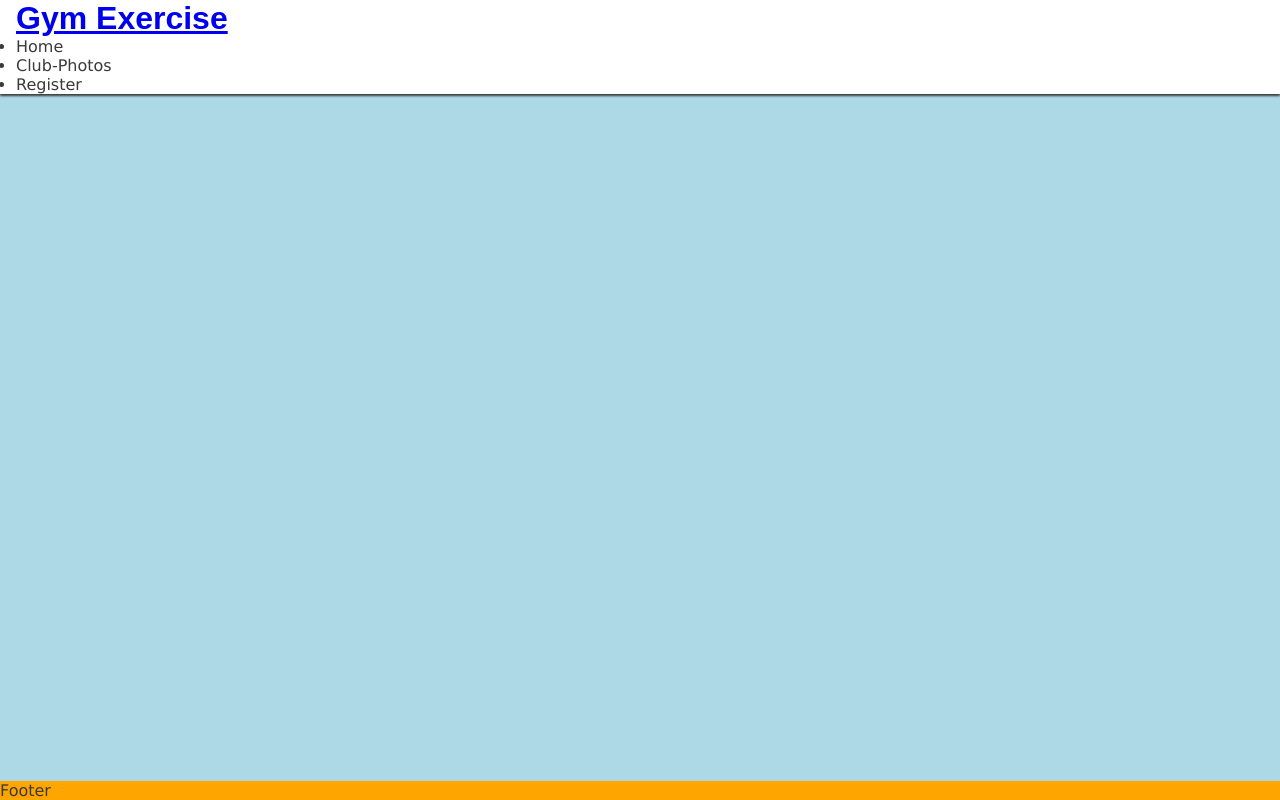
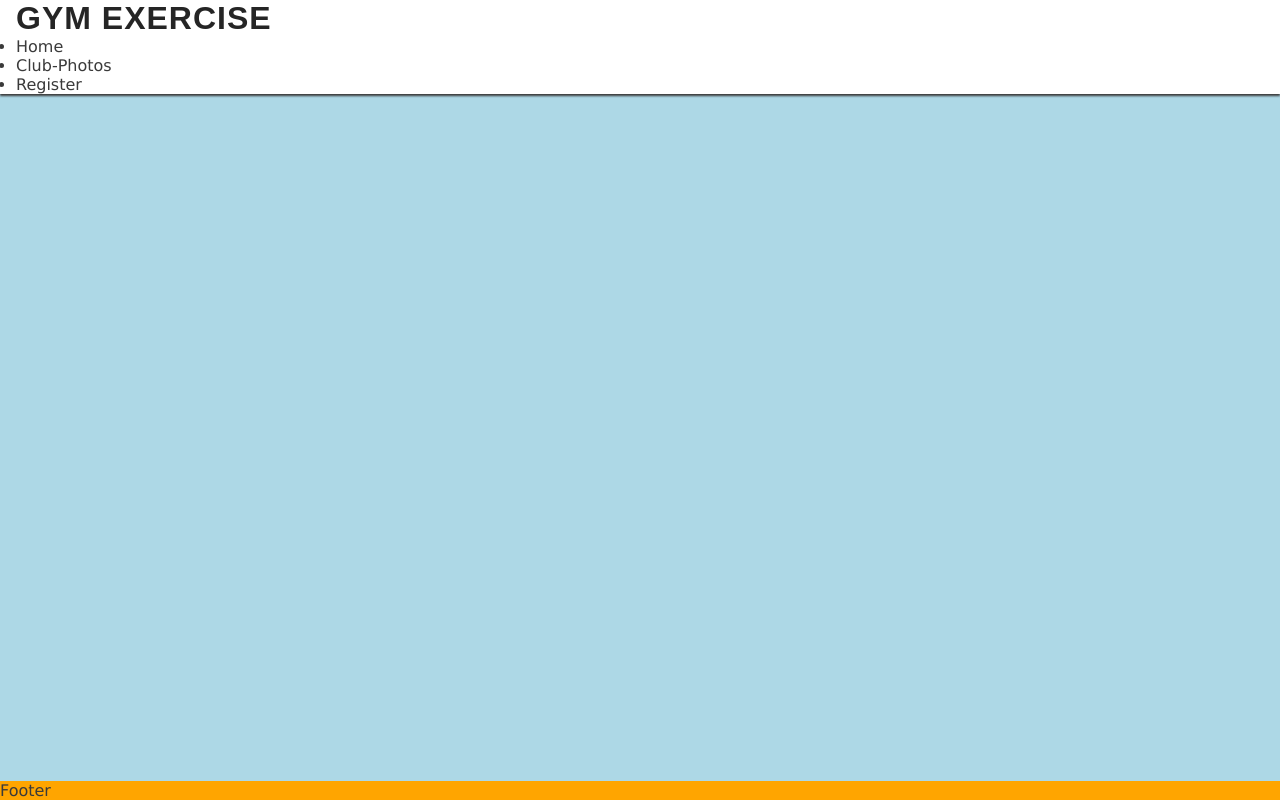
Before and after one commit to chijioke100/gym, a plain HTML site: page index.html in a window 1280 px wide. Drawn offline with Linux system fonts and the light colour scheme.

Commit message:
add letter spacing to the logo

```diff
--- a/assets/css/style.css
+++ b/assets/css/style.css
@@ -24,8 +24,16 @@ header {
     box-shadow: 0 2px 2px #3a3a3a;
 }
 
+header a {
+    text-decoration: none;
+    color: inherit;
+}
+
 h1 {
     font-family: sans-serif, Georgia, serif;
+    text-transform: uppercase;
+    letter-spacing: 1px;
+    color: #252525;
 }
 /* Main Content */
 main {
```
